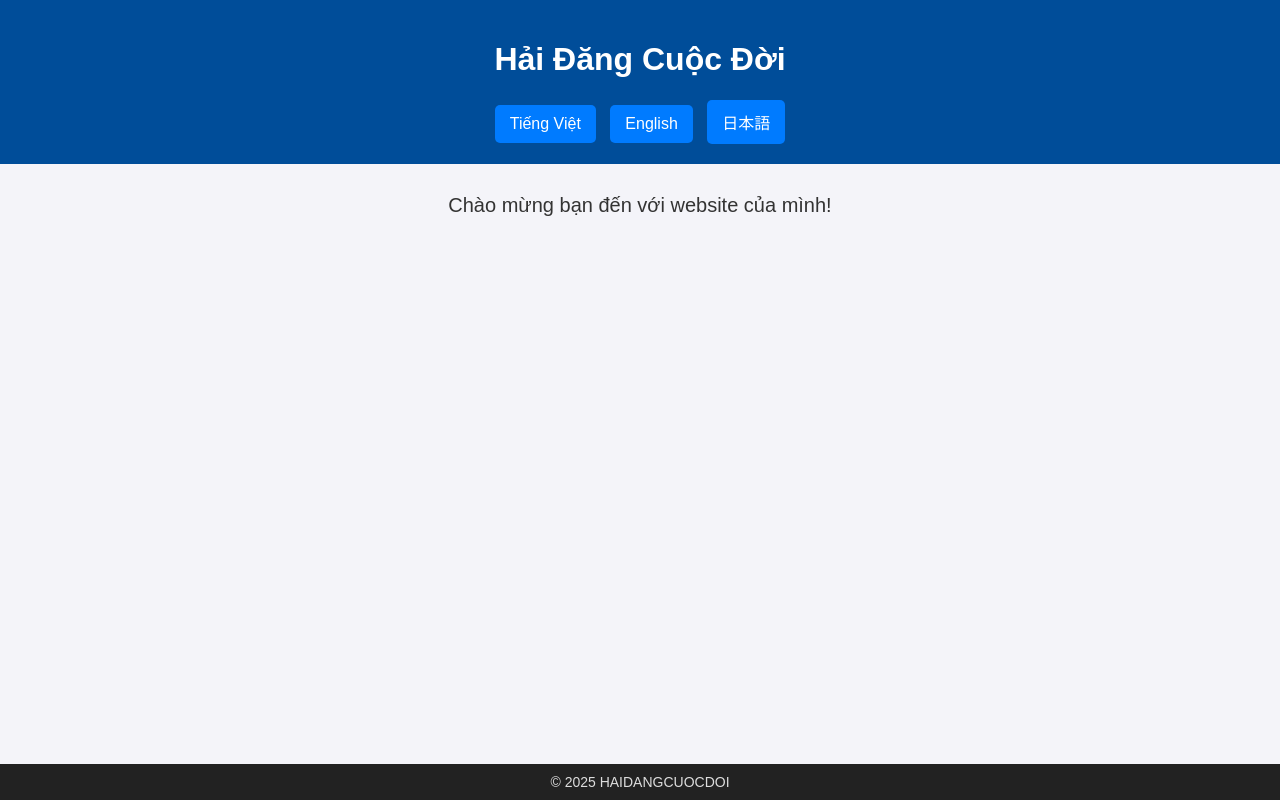
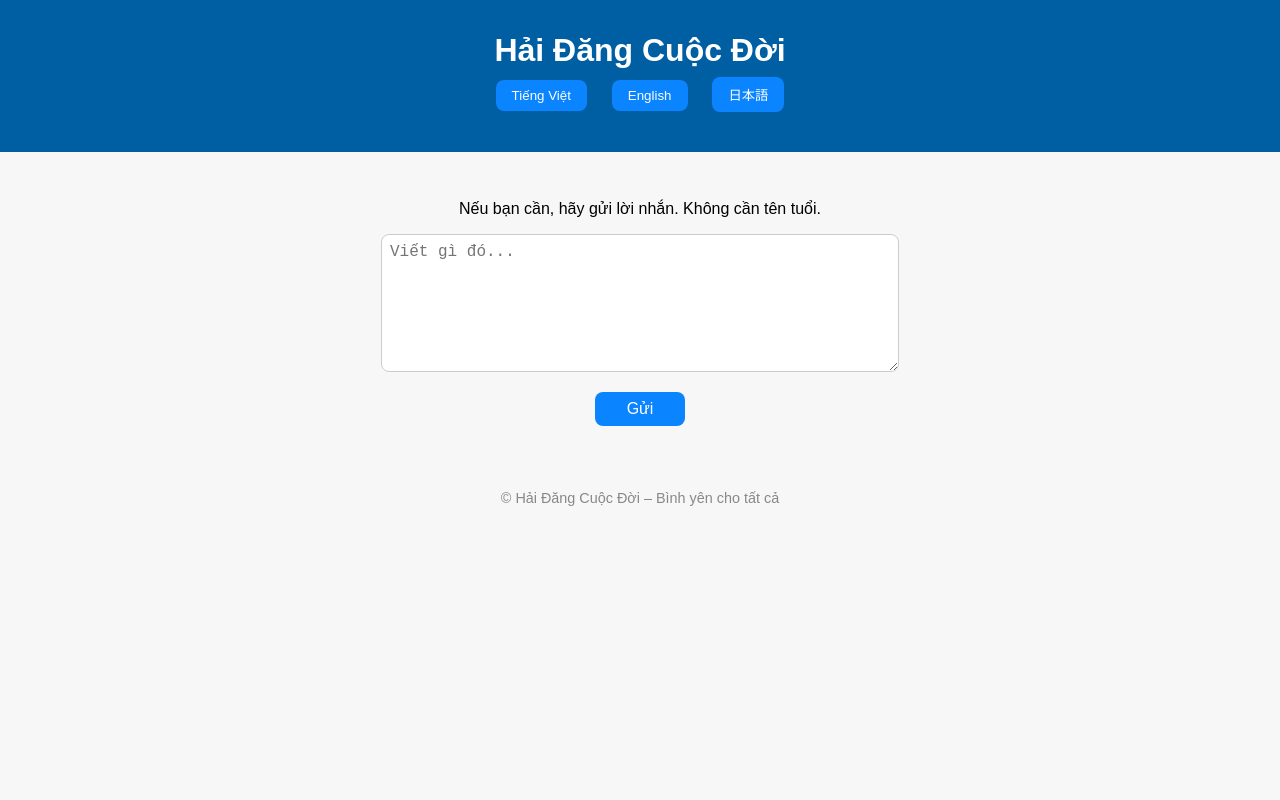
Before and after one commit to HAIDANGCUOCDOI/haidangcuocdoi, a plain HTML site: page index.html in a window 1280 px wide. Drawn offline with Linux system fonts and the light colour scheme.

Commit message:
Update index.html

```diff
--- a/index.html
+++ b/index.html
@@ -2,89 +2,81 @@
 <html lang="vi">
 <head>
   <meta charset="UTF-8" />
+  <meta name="viewport" content="width=device-width, initial-scale=1.0"/>
   <title>Hải Đăng Cuộc Đời</title>
   <style>
     body {
       font-family: Arial, sans-serif;
-      background: #f4f4f9;
-      color: #333;
+      background: #f7f7f7;
       margin: 0;
       padding: 0;
       text-align: center;
     }
     header {
-      background-color: #004d99;
+      background: #005fa3;
       color: white;
-      padding: 20px 0;
-      margin-bottom: 30px;
+      padding: 2rem 1rem;
+      font-size: 2rem;
+      font-weight: bold;
     }
     nav button {
-      background-color: #007bff;
+      margin: 0.5rem;
+      padding: 0.5rem 1rem;
+      background: #0a84ff;
       color: white;
       border: none;
-      margin: 0 5px;
-      padding: 10px 15px;
+      border-radius: 8px;
       cursor: pointer;
-      border-radius: 5px;
-      font-size: 16px;
-      transition: background-color 0.3s ease;
-    }
-    nav button:hover {
-      background-color: #0056b3;
     }
     main {
-      font-size: 20px;
-      padding: 0 20px 50px;
+      padding: 2rem;
+    }
+    textarea {
+      width: 90%;
+      max-width: 500px;
+      height: 120px;
+      padding: 0.5rem;
+      border-radius: 8px;
+      border: 1px solid #ccc;
+      resize: vertical;
+      font-size: 1rem;
+    }
+    button[type="submit"] {
+      margin-top: 1rem;
+      padding: 0.5rem 2rem;
+      background: #0a84ff;
+      color: white;
+      border: none;
+      border-radius: 8px;
+      cursor: pointer;
+      font-size: 1rem;
     }
     footer {
-      background-color: #222;
-      color: #ddd;
-      padding: 10px 0;
-      position: fixed;
-      bottom: 0;
-      width: 100%;
-      font-size: 14px;
+      margin-top: 2rem;
+      color: #888;
+      font-size: 0.9rem;
     }
   </style>
 </head>
 <body>
   <header>
-    <h1>Hải Đăng Cuộc Đời</h1>
+    Hải Đăng Cuộc Đời
     <nav>
-      <button onclick="setLang('vi')">Tiếng Việt</button>
-      <button onclick="setLang('en')">English</button>
-      <button onclick="setLang('ja')">日本語</button>
+      <button>Tiếng Việt</button>
+      <button>English</button>
+      <button>日本語</button>
     </nav>
   </header>
-
   <main>
-    <p id="main-message">Chào mừng bạn đến với website của mình!</p>
+    <p>Nếu bạn cần, hãy gửi lời nhắn. Không cần tên tuổi.</p>
+    <form action="https://formspree.io/f/xbjngnqq" method="POST">
+      <textarea name="message" placeholder="Viết gì đó..." required></textarea>
+      <br />
+      <button type="submit">Gửi</button>
+    </form>
   </main>
-
   <footer>
-    &copy; 2025 HAIDANGCUOCDOI
+    &copy; Hải Đăng Cuộc Đời – Bình yên cho tất cả
   </footer>
-
-  <script>
-    function setLang(lang) {
-      const content = {
-        vi: {
-          title: "Hải Đăng Cuộc Đời",
-          message: "Chào mừng bạn đến với website của mình!"
-        },
-        en: {
-          title: "Lighthouse of Life",
-          message: "Welcome to my website!"
-        },
-        ja: {
-          title: "人生の灯台",
-          message: "私のウェブサイトへようこそ！"
-        }
-      };
-
-      document.querySelector('h1').innerText = content[lang].title;
-      document.getElementById('main-message').innerText = content[lang].message;
-    }
-  </script>
 </body>
 </html>
```
